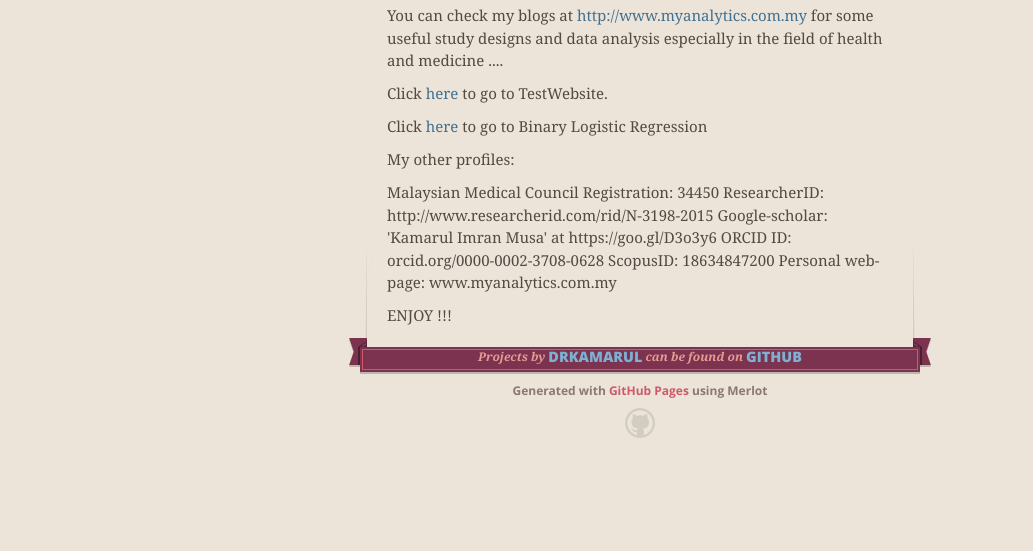
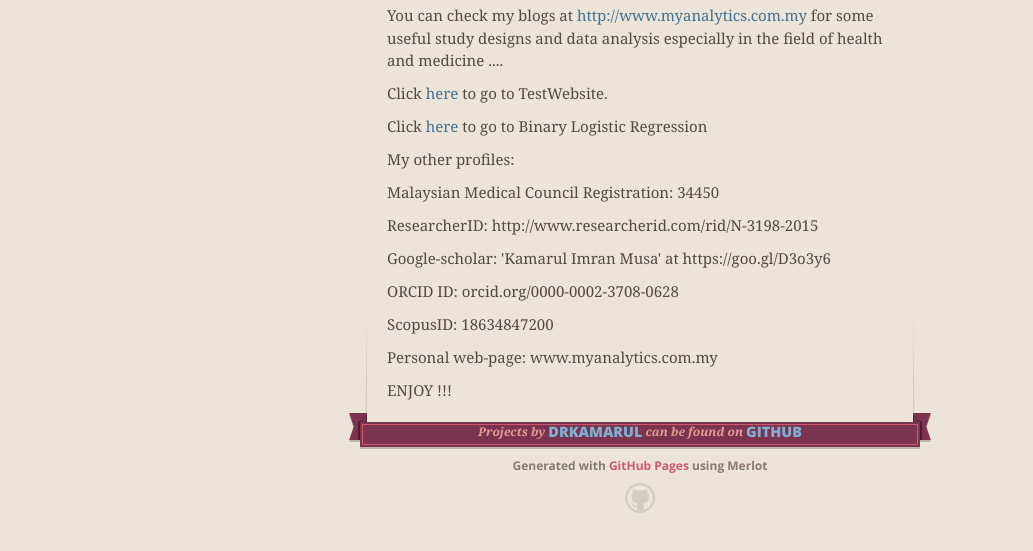
Before and after one commit to drkamarul/drkamarul.github.io, a plain HTML site: page index.html in a window 1280 px wide. Shown: the part 487-1038 px from the top of the page, without its empty margins (0-1033 px from the left). Before the commit the page ends 965 px from the top, so only its background shows below. Drawn offline with nearby package versions, Linux system fonts and the light colour scheme.

Commit message:
Update index.html
updated

```diff
--- a/index.html
+++ b/index.html
@@ -66,11 +66,11 @@
 <p>
 
 Malaysian Medical Council Registration: 34450
-ResearcherID: http://www.researcherid.com/rid/N-3198-2015
-Google-scholar: 'Kamarul Imran Musa'  at https://goo.gl/D3o3y6
-ORCID ID: orcid.org/0000-0002-3708-0628
-ScopusID: 18634847200
-Personal web-page: www.myanalytics.com.my
+<p> ResearcherID: http://www.researcherid.com/rid/N-3198-2015
+<p> Google-scholar: 'Kamarul Imran Musa'  at https://goo.gl/D3o3y6
+<p> ORCID ID: orcid.org/0000-0002-3708-0628
+<p> ScopusID: 18634847200
+<p> Personal web-page: www.myanalytics.com.my </p>
 
 <p>ENJOY !!!</p>
       </section>
```
